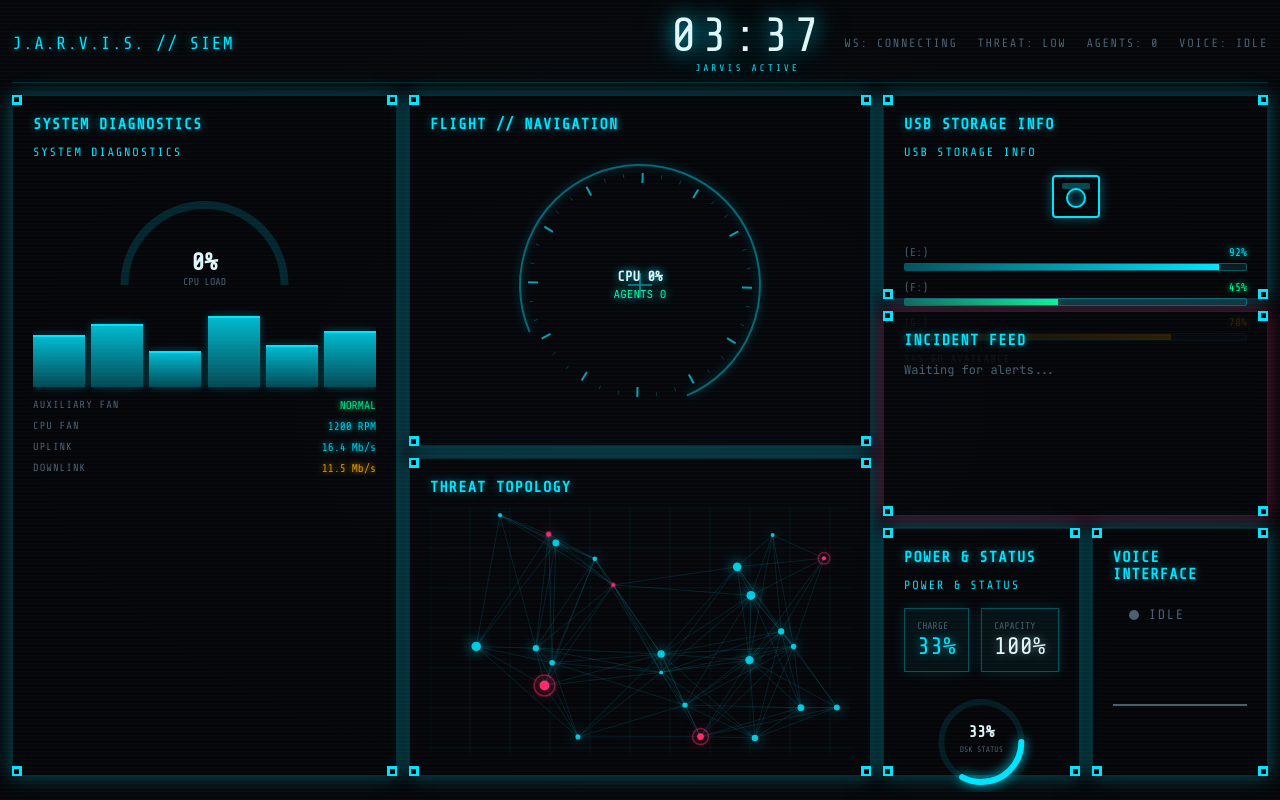
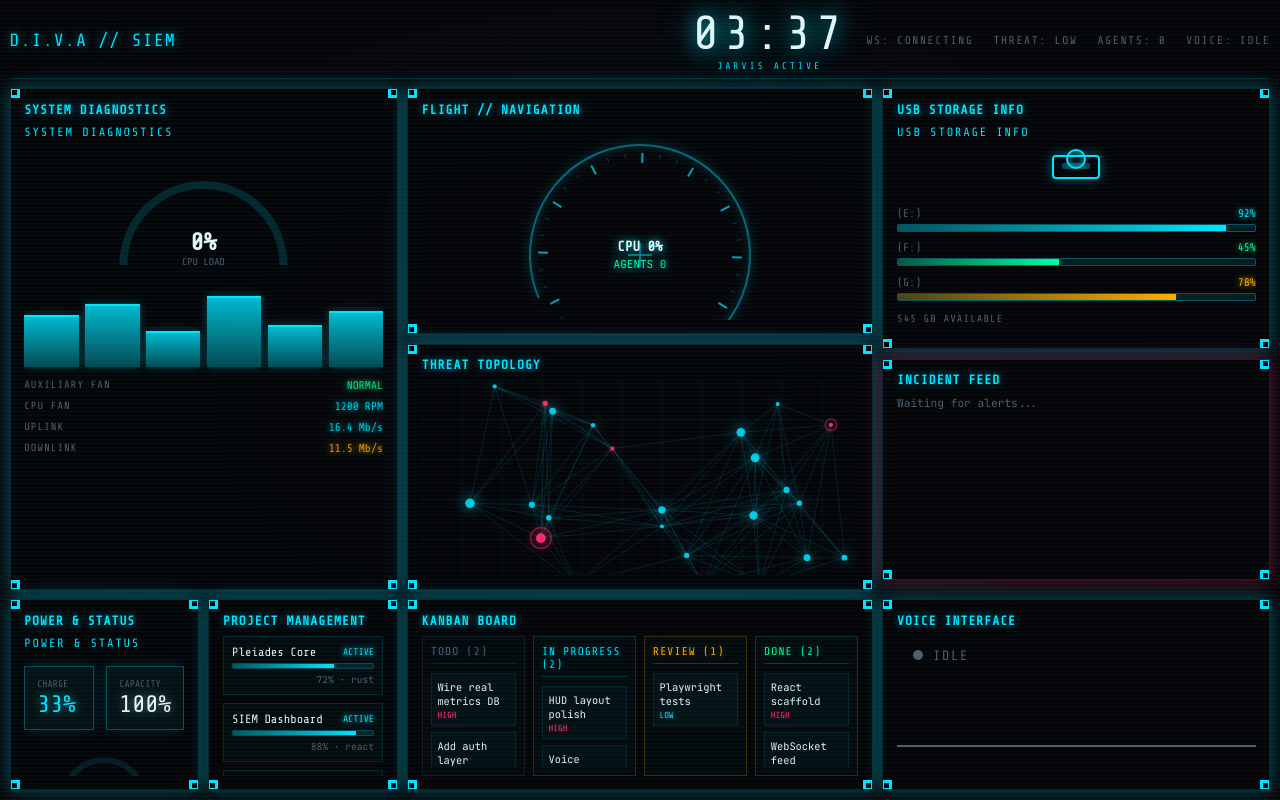
Before and after one commit to Castle96/pi-siem, a React (Vite) app in the folder dashboard/: page / in a window 1280 px wide. Built offline with nearby package versions, Linux system fonts and the light colour scheme; no server answers.

Commit message:
refactor: rename brand to D.I.V.A, fix uniform panel heights, add project and kanban sections

```diff
--- a/dashboard/index.html
+++ b/dashboard/index.html
@@ -3,7 +3,7 @@
   <head>
     <meta charset="UTF-8" />
     <meta name="viewport" content="width=device-width, initial-scale=1.0" />
-    <title>J.A.R.V.I.S. // SIEM</title>
+    <title>D.I.V.A // SIEM</title>
     <link rel="icon" type="image/svg+xml" href="/vite.svg" />
   </head>
   <body>
--- a/dashboard/src/App.jsx
+++ b/dashboard/src/App.jsx
@@ -10,6 +10,8 @@
 import StoragePanel from "./components/StoragePanel";
 import PowerStatusPanel from "./components/PowerStatusPanel";
 import DigitalClock from "./components/DigitalClock";
+import ProjectManagement from "./components/ProjectManagement";
+import KanbanBoard from "./components/KanbanBoard";
 import { useSiemData } from "./hooks/useSiemData";
 
 export default function App() {
@@ -26,7 +28,7 @@
   return (
     <div
       style={{
-        padding: "0.75rem",
+        padding: "0.6rem",
         height: "100vh",
         display: "grid",
         gridTemplateRows: "auto 1fr auto",
@@ -35,9 +37,9 @@
           "header header header"
           "diag center storage"
           "diag center feed"
-          "power power voice"
+          "power kanban voice"
         `,
-        gap: "0.75rem",
+        gap: "0.6rem",
         background: "radial-gradient(ellipse at center, #0a0e17 0%, #05070a 70%)",
       }}
     >
@@ -49,7 +51,7 @@
           justifyContent: "space-between",
           alignItems: "center",
           borderBottom: "1px solid rgba(0,229,255,0.15)",
-          paddingBottom: "0.5rem",
+          paddingBottom: "0.4rem",
           fontFamily: "Share Tech Mono, monospace",
           letterSpacing: "0.1em",
         }}
@@ -61,12 +63,12 @@
             fontSize: "1.1rem",
           }}
         >
-          J.A.R.V.I.S. // SIEM
+          D.I.V.A // SIEM
         </div>
         <div
           style={{
             color: "var(--iron-dim)",
-            fontSize: "0.75rem",
+            fontSize: "0.7rem",
             display: "flex",
             gap: "1.25rem",
             alignItems: "center",
@@ -113,45 +115,61 @@
       </div>
 
       {/* Center: HUD + Threat */}
-      <div style={{ gridArea: "center", display: "grid", gap: "0.75rem", minHeight: 0 }}>
+      <div style={{ gridArea: "center", display: "grid", gap: "0.6rem", minHeight: 0 }}>
         <CyberCard title="FLIGHT // NAVIGATION">
-          <div style={{ height: 280, minHeight: 240 }}>
+          <div style={{ height: 260, minHeight: 220 }}>
             <CircularHUD agents={agents} metrics={metrics} />
           </div>
         </CyberCard>
         <CyberCard title="THREAT TOPOLOGY">
-          <div style={{ height: "100%", minHeight: 240 }}>
+          <div style={{ height: "100%", minHeight: 220 }}>
             <ThreatMap events={nodes} />
           </div>
         </CyberCard>
       </div>
 
       {/* Right: Storage + Feed */}
-      <div style={{ gridArea: "storage", display: "grid", gap: "0.75rem", minHeight: 0 }}>
+      <div style={{ gridArea: "storage", display: "grid", gap: "0.6rem", minHeight: 0 }}>
         <CyberCard title="USB STORAGE INFO">
-          <div style={{ height: 220, minHeight: 200 }}>
+          <div style={{ height: 200, minHeight: 180 }}>
             <StoragePanel />
           </div>
         </CyberCard>
         <CyberCard title="INCIDENT FEED" status="magenta">
-          <div style={{ height: "100%", minHeight: 180, overflow: "hidden" }}>
+          <div style={{ height: "100%", minHeight: 160, overflow: "hidden" }}>
             <AlertFeed alerts={alerts} />
           </div>
         </CyberCard>
       </div>
 
-      {/* Bottom: Power + Voice */}
-      <div style={{ gridArea: "feed", display: "grid", gridTemplateColumns: "1fr 1.5fr", gap: "0.75rem", minHeight: 0 }}>
+      {/* Bottom: Power + Kanban + Voice */}
+      <div style={{ gridArea: "power", display: "grid", gridTemplateColumns: "1fr 1fr", gap: "0.6rem", minHeight: 0 }}>
         <CyberCard title="POWER & STATUS">
-          <div style={{ height: 160, minHeight: 140 }}>
+          <div style={{ height: 140, minHeight: 120 }}>
             <PowerStatusPanel />
           </div>
         </CyberCard>
+        <CyberCard title="PROJECT MANAGEMENT">
+          <div style={{ height: 140, minHeight: 120 }}>
+            <ProjectManagement />
+          </div>
+        </CyberCard>
+      </div>
+
+      <div style={{ gridArea: "kanban", minHeight: 0 }}>
+        <CyberCard title="KANBAN BOARD">
+          <div style={{ height: 140, minHeight: 120 }}>
+            <KanbanBoard />
+          </div>
+        </CyberCard>
+      </div>
+
+      <div style={{ gridArea: "voice", minHeight: 0 }}>
         <CyberCard
           title={voiceState !== "idle" ? "VOICE INTERFACE // ACTIVE" : "VOICE INTERFACE"}
           status={voiceState === "speaking" ? "magenta" : "cyan"}
         >
-          <div style={{ height: 160, minHeight: 140 }}>
+          <div style={{ height: 140, minHeight: 120 }}>
             <VoicePanel events={voiceEvents} />
           </div>
         </CyberCard>
--- a/dashboard/src/components/AlertFeed.jsx
+++ b/dashboard/src/components/AlertFeed.jsx
@@ -1,16 +1,15 @@
-import { useMemo } from "react";
-
 export default function AlertFeed({ alerts = [] }) {
-  const items = useMemo(() => alerts, [alerts]);
+  const items = alerts;
 
   return (
     <div
       style={{
         height: "100%",
         overflowY: "auto",
-        fontSize: "0.75rem",
-        lineHeight: 1.6,
+        fontSize: "0.7rem",
+        lineHeight: 1.5,
         color: "var(--iron-text)",
+        paddingRight: 4,
       }}
     >
       {items.length === 0 && (
@@ -27,11 +26,13 @@
           <div
             key={a.id || a.text}
             style={{
-              borderBottom: "1px solid rgba(0,229,255,0.08)",
-              padding: "0.4rem 0",
+              borderBottom: "1px solid rgba(0,229,255,0.06)",
+              padding: "0.35rem 0",
               display: "flex",
               gap: "0.5rem",
               alignItems: "flex-start",
+              wordBreak: "break-word",
+              overflow: "hidden",
             }}
           >
             <span
@@ -39,12 +40,14 @@
                 color,
                 textShadow: `0 0 6px ${color}`,
                 fontFamily: "Share Tech Mono, monospace",
-                minWidth: 48,
+                minWidth: 44,
+                flexShrink: 0,
+                fontSize: "0.65rem",
               }}
             >
               {(a.severity || "INFO").toUpperCase()}
             </span>
-            <span>{a.text}</span>
+            <span style={{ flex: 1, overflow: "hidden", textOverflow: "ellipsis" }}>{a.text}</span>
           </div>
         );
       })}
--- a/dashboard/src/components/CyberCard.jsx
+++ b/dashboard/src/components/CyberCard.jsx
@@ -7,13 +7,14 @@
       style={{
         position: "relative",
         border: "1px solid rgba(0,229,255,0.15)",
-        background: "rgba(5,7,10,0.85)",
-        padding: "1.25rem",
+        background: "rgba(5,7,10,0.92)",
+        padding: "0.85rem",
         boxShadow: glow,
         height: "100%",
         display: "flex",
         flexDirection: "column",
         minHeight: 0,
+        overflow: "hidden",
       }}
     >
       <Corner position="top-left" />
@@ -23,18 +24,19 @@
       {title && (
         <h3
           style={{
-            margin: "0 0 0.75rem 0",
+            margin: "0 0 0.5rem 0",
             fontFamily: "Share Tech Mono, monospace",
             color: "var(--iron-cyan)",
             textShadow: "0 0 8px rgba(0,229,255,0.6)",
             letterSpacing: "0.08em",
-            fontSize: "0.95rem",
+            fontSize: "0.8rem",
+            flexShrink: 0,
           }}
         >
           {title}
         </h3>
       )}
-      <div style={{ flex: 1, minHeight: 0 }}>{children}</div>
+      <div style={{ flex: 1, minHeight: 0, overflow: "hidden" }}>{children}</div>
     </div>
   );
 }
@@ -46,6 +48,8 @@
     height: 10,
     borderColor: "var(--iron-cyan)",
     borderStyle: "solid",
+    pointerEvents: "none",
+    zIndex: 2,
   };
 
   const variants = {
--- /dev/null
+++ b/dashboard/src/components/KanbanBoard.jsx
@@ -0,0 +1,117 @@
+import { useState } from "react";
+
+const DEFAULT_COLUMNS = [
+  {
+    id: "todo",
+    title: "TODO",
+    color: "#4a6070",
+    items: [
+      { id: 1, text: "Wire real metrics DB", priority: "high" },
+      { id: 2, text: "Add auth layer", priority: "medium" },
+    ],
+  },
+  {
+    id: "inprogress",
+    title: "IN PROGRESS",
+    color: "#00e5ff",
+    items: [
+      { id: 3, text: "HUD layout polish", priority: "high" },
+      { id: 4, text: "Voice waveform", priority: "medium" },
+    ],
+  },
+  {
+    id: "review",
+    title: "REVIEW",
+    color: "#ffae00",
+    items: [{ id: 5, text: "Playwright tests", priority: "low" }],
+  },
+  {
+    id: "done",
+    title: "DONE",
+    color: "#00ff9d",
+    items: [
+      { id: 6, text: "React scaffold", priority: "high" },
+      { id: 7, text: "WebSocket feed", priority: "high" },
+    ],
+  },
+];
+
+const PRIORITY_COLORS = {
+  high: "#ff2a6d",
+  medium: "#ffae00",
+  low: "#00e5ff",
+};
+
+export default function KanbanBoard() {
+  const [columns, setColumns] = useState(DEFAULT_COLUMNS);
+
+  return (
+    <div
+      style={{
+        height: "100%",
+        display: "grid",
+        gridTemplateColumns: "repeat(4, 1fr)",
+        gap: "0.5rem",
+        fontSize: "0.65rem",
+        overflow: "hidden",
+      }}
+    >
+      {columns.map((col) => (
+        <div
+          key={col.id}
+          style={{
+            border: `1px solid ${col.color}33`,
+            background: "rgba(0,229,255,0.02)",
+            padding: "0.5rem",
+            display: "flex",
+            flexDirection: "column",
+            gap: "0.4rem",
+            overflow: "hidden",
+            minHeight: 0,
+          }}
+        >
+          <div
+            style={{
+              color: col.color,
+              fontFamily: "Share Tech Mono, monospace",
+              fontSize: "0.7rem",
+              textShadow: `0 0 8px ${col.color}66`,
+              letterSpacing: "0.1em",
+              borderBottom: `1px solid ${col.color}33`,
+              paddingBottom: "0.3rem",
+              marginBottom: "0.2rem",
+              flexShrink: 0,
+            }}
+          >
+            {col.title} ({col.items.length})
+          </div>
+          <div style={{ display: "flex", flexDirection: "column", gap: "0.35rem", overflowY: "auto", flex: 1, minHeight: 0 }}>
+            {col.items.map((item) => (
+              <div
+                key={item.id}
+                style={{
+                  border: "1px solid rgba(0,229,255,0.1)",
+                  background: "rgba(0,229,255,0.03)",
+                  padding: "0.35rem",
+                  wordBreak: "break-word",
+                }}
+              >
+                <div style={{ marginBottom: 2 }}>{item.text}</div>
+                <div
+                  style={{
+                    color: PRIORITY_COLORS[item.priority] || "#4a6070",
+                    fontSize: "0.55rem",
+                    fontFamily: "Share Tech Mono, monospace",
+                    textShadow: `0 0 4px ${PRIORITY_COLORS[item.priority] || "#4a6070"}66`,
+                  }}
+                >
+                  {item.priority.toUpperCase()}
+                </div>
+              </div>
+            ))}
+          </div>
+        </div>
+      ))}
+    </div>
+  );
+}
--- /dev/null
+++ b/dashboard/src/components/ProjectManagement.jsx
@@ -0,0 +1,84 @@
+import { useState } from "react";
+
+const DEFAULT_PROJECTS = [
+  { id: 1, name: "Pleiades Core", status: "active", progress: 72, backend: "rust" },
+  { id: 2, name: "SIEM Dashboard", status: "active", progress: 88, backend: "react" },
+  { id: 3, name: "Voice Pipeline", status: "review", progress: 45, backend: "python" },
+  { id: 4, name: "Agent Fleet", status: "blocked", progress: 30, backend: "rust" },
+];
+
+export default function ProjectManagement() {
+  const [projects, setProjects] = useState(DEFAULT_PROJECTS);
+
+  const statusColor = (s) => {
+    if (s === "active") return "#00e5ff";
+    if (s === "review") return "#ffae00";
+    if (s === "blocked") return "#ff2a6d";
+    return "#4a6070";
+  };
+
+  return (
+    <div
+      style={{
+        height: "100%",
+        overflowY: "auto",
+        display: "flex",
+        flexDirection: "column",
+        gap: "0.5rem",
+        fontSize: "0.7rem",
+      }}
+    >
+      {projects.map((p) => (
+        <div
+          key={p.id}
+          style={{
+            border: "1px solid rgba(0,229,255,0.12)",
+            background: "rgba(0,229,255,0.03)",
+            padding: "0.5rem",
+            display: "flex",
+            flexDirection: "column",
+            gap: 4,
+          }}
+        >
+          <div style={{ display: "flex", justifyContent: "space-between", alignItems: "center" }}>
+            <span style={{ color: "#e0f7fa", fontFamily: "Share Tech Mono, monospace", fontSize: "0.75rem" }}>
+              {p.name}
+            </span>
+            <span
+              style={{
+                color: statusColor(p.status),
+                textShadow: `0 0 6px ${statusColor(p.status)}`,
+                fontSize: "0.6rem",
+                fontFamily: "Share Tech Mono, monospace",
+              }}
+            >
+              {p.status.toUpperCase()}
+            </span>
+          </div>
+          <div
+            style={{
+              height: 6,
+              background: "rgba(0,229,255,0.1)",
+              border: "1px solid rgba(0,229,255,0.2)",
+              borderRadius: 2,
+              overflow: "hidden",
+            }}
+          >
+            <div
+              style={{
+                height: "100%",
+                width: `${p.progress}%`,
+                background: `linear-gradient(90deg, ${statusColor(p.status)}44, ${statusColor(p.status)})`,
+                boxShadow: `0 0 8px ${statusColor(p.status)}66`,
+                transition: "width 0.5s ease",
+              }}
+            />
+          </div>
+          <div style={{ color: "var(--iron-dim)", fontSize: "0.6rem", textAlign: "right" }}>
+            {p.progress}% · {p.backend}
+          </div>
+        </div>
+      ))}
+    </div>
+  );
+}
```
Also changed, not shown: dashboard/playwright-report/index.html (+1 -1 lines), 2 other files (tests, documents, lock files or other folders).
